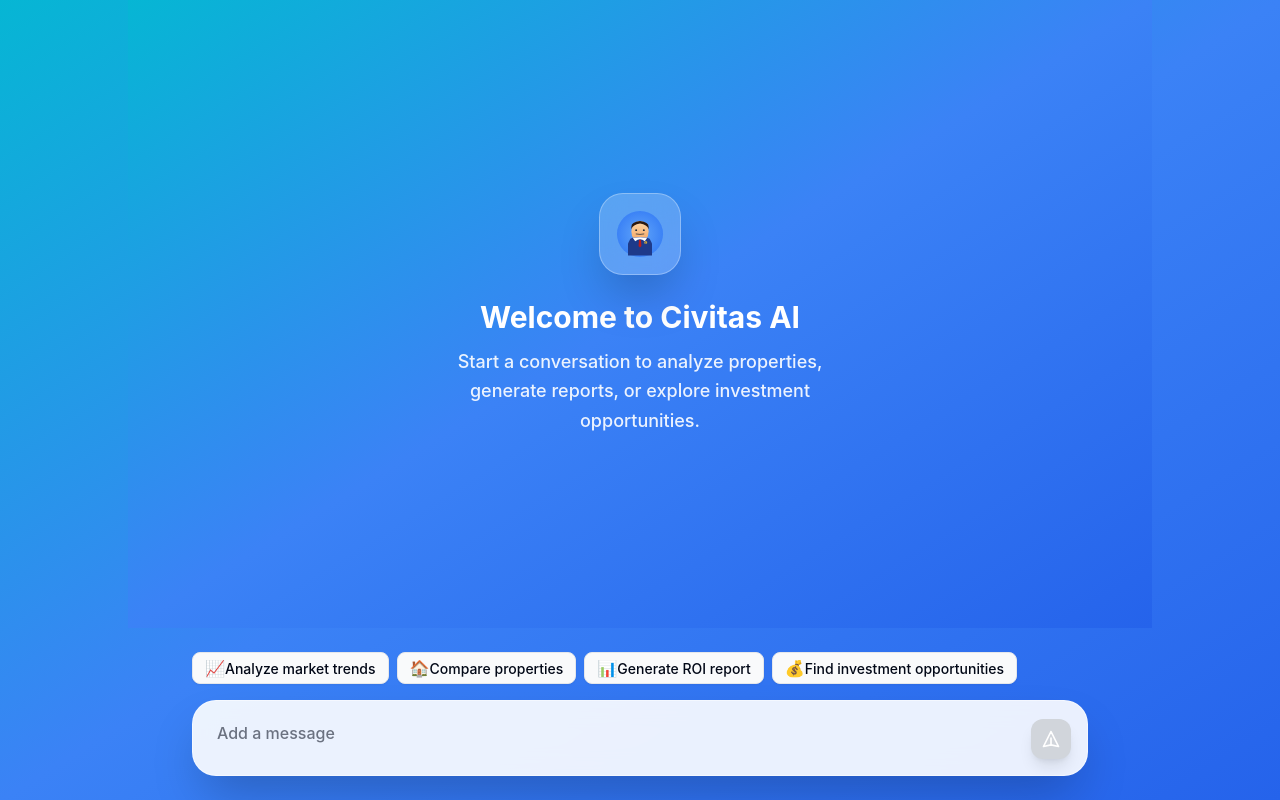
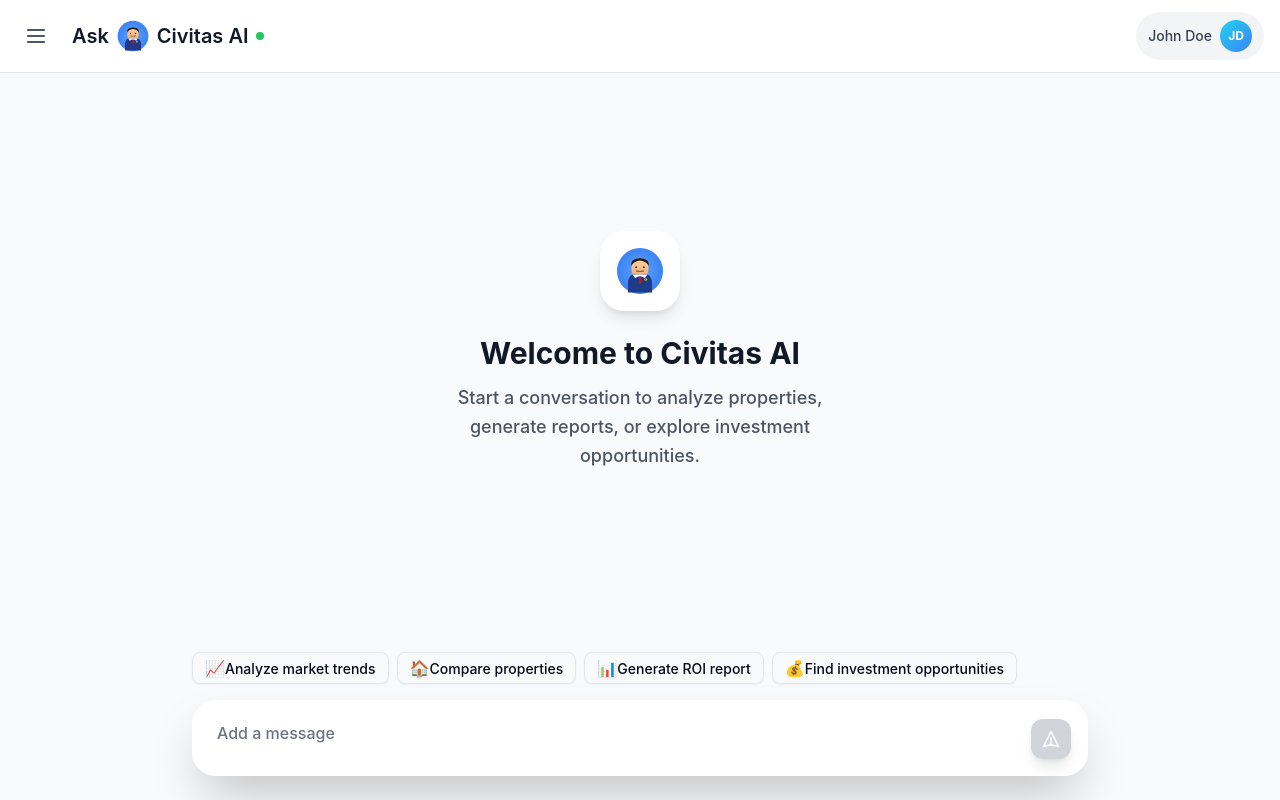
Before and after one commit to Rentfolio-ai/Frontend, a React (Vite) app in the folder civitas-ai/: page / in a window 1280 px wide. Both pictures are taken after typing "name@example.com", "Sample123" into the empty fields and a click on the button "Sign in". Built offline with nearby package versions, Linux system fonts and the light colour scheme.

Commit message:
feat: implement professional light theme with clean top bar and white message cards

```diff
--- a/civitas-ai/src/components/chat/LoadingBubble.tsx
+++ b/civitas-ai/src/components/chat/LoadingBubble.tsx
@@ -6,18 +6,18 @@
     {/* AI Agent Avatar with timestamp placeholder */}
     <div className="flex flex-col items-center gap-1 flex-shrink-0">
       <AgentAvatar size="md" />
-      <div className="text-xs text-white/70 font-medium whitespace-nowrap">
+      <div className="text-xs text-gray-500 font-medium whitespace-nowrap">
         {new Date().toLocaleTimeString([], { hour: '2-digit', minute: '2-digit' })}
       </div>
     </div>
 
-    {/* Glassmorphic thinking bubble */}
+    {/* Clean white thinking bubble */}
     <div className="flex-1 max-w-3xl">
-      <div className="px-6 py-4 rounded-3xl bg-white/25 backdrop-blur-md border border-white/40 shadow-xl flex items-center gap-2">
-        <span className="text-base text-white">Thinking</span>
-        <span className="inline-block w-0.5 h-5 ml-1 bg-white animate-pulse" />
-        <span className="inline-block w-0.5 h-5 ml-1 bg-white animate-pulse" style={{ animationDelay: '0.2s' }} />
-        <span className="inline-block w-0.5 h-5 ml-1 bg-white animate-pulse" style={{ animationDelay: '0.4s' }} />
+      <div className="px-6 py-4 rounded-2xl bg-white border border-gray-200 shadow-md flex items-center gap-2">
+        <span className="text-base text-gray-800">Thinking</span>
+        <span className="inline-block w-0.5 h-5 ml-1 bg-gray-800 animate-pulse" />
+        <span className="inline-block w-0.5 h-5 ml-1 bg-gray-800 animate-pulse" style={{ animationDelay: '0.2s' }} />
+        <span className="inline-block w-0.5 h-5 ml-1 bg-gray-800 animate-pulse" style={{ animationDelay: '0.4s' }} />
       </div>
     </div>
   </div>
--- a/civitas-ai/src/components/chat/MessageBubble.tsx
+++ b/civitas-ai/src/components/chat/MessageBubble.tsx
@@ -45,7 +45,7 @@
             </div>
           )}
           {/* Timestamp below avatar */}
-          <div className="text-xs text-white/70 font-medium whitespace-nowrap">
+          <div className="text-xs text-gray-500 font-medium whitespace-nowrap">
             {typeof message.timestamp === 'string'
               ? message.timestamp
               : message.timestamp.toLocaleString()}
@@ -58,21 +58,19 @@
         <div className="w-12 flex-shrink-0" />
       )}
 
-      {/* Message Content - Glassmorphic bubble */}
+      {/* Message Content - Clean white card */}
       <div className="flex-1 max-w-3xl">
         <div className={cn(
-          'px-6 py-4 rounded-3xl shadow-xl backdrop-blur-md transition-all duration-300',
-          isUser
-            ? 'bg-white/20 text-white border border-white/30'
-            : 'bg-white/25 text-white border border-white/40'
+          'px-6 py-4 rounded-2xl shadow-md transition-all duration-300 bg-white border border-gray-200',
+          isUser && 'bg-gray-50'
         )}>
           <div className={cn(
-            'text-base leading-relaxed whitespace-pre-wrap',
+            'text-base leading-relaxed whitespace-pre-wrap text-gray-800',
             message.isStreaming && 'inline'
           )}>
             {message.content}
             {message.isStreaming && (
-              <span className="inline-block w-0.5 h-5 ml-1 bg-white animate-pulse align-middle" />
+              <span className="inline-block w-0.5 h-5 ml-1 bg-gray-800 animate-pulse align-middle" />
             )}
           </div>
 
@@ -83,13 +81,13 @@
                 <img
                   src={message.attachment.url}
                   alt={message.attachment.name}
-                  className="max-w-md max-h-64 rounded-2xl border-2 border-white/30 shadow-lg"
+                  className="max-w-md max-h-64 rounded-xl border border-gray-200 shadow"
                 />
               ) : (
                 <a
                   href={message.attachment.url}
                   download={message.attachment.name}
-                  className="inline-flex items-center gap-2 px-4 py-2 bg-white/20 backdrop-blur-sm rounded-xl text-sm text-white border border-white/30 hover:bg-white/30 transition-colors"
+                  className="inline-flex items-center gap-2 px-4 py-2 bg-gray-100 rounded-lg text-sm text-gray-700 border border-gray-200 hover:bg-gray-200 transition-colors"
                 >
                   <svg width="16" height="16" fill="none" viewBox="0 0 24 24"><path d="M12 16V4M12 16l-4-4m4 4l4-4" stroke="currentColor" strokeWidth="2" strokeLinecap="round" strokeLinejoin="round"/><rect x="4" y="18" width="16" height="2" rx="1" fill="currentColor"/></svg>
                   {message.attachment.name}
--- a/civitas-ai/src/components/chat/MessageList.tsx
+++ b/civitas-ai/src/components/chat/MessageList.tsx
@@ -23,16 +23,16 @@
 
   if (messages.length === 0) {
     return (
-      <div className="h-full flex items-center justify-center bg-gradient-to-br from-cyan-500 via-blue-500 to-blue-600">
+      <div className="h-full flex items-center justify-center bg-gray-50">
         <div className="text-center space-y-6 max-w-md px-6">
           <div className="mx-auto flex justify-center">
-            <div className="p-4 bg-white/20 backdrop-blur-md rounded-3xl border border-white/30 shadow-2xl">
+            <div className="p-4 bg-white rounded-3xl shadow-lg">
               <AgentAvatar size="lg" />
             </div>
           </div>
           <div>
-            <h3 className="text-3xl font-bold mb-3 text-white">Welcome to Civitas AI</h3>
-            <p className="text-white/90 text-lg leading-relaxed">
+            <h3 className="text-3xl font-bold mb-3 text-gray-900">Welcome to Civitas AI</h3>
+            <p className="text-gray-600 text-lg leading-relaxed">
               Start a conversation to analyze properties, generate reports, or explore investment opportunities.
             </p>
           </div>
@@ -63,8 +63,8 @@
   }
 
   return (
-    <div className="h-full overflow-y-auto bg-gradient-to-br from-cyan-500 via-blue-500 to-blue-600">
-      <div className="p-6 pb-32 space-y-1">
+    <div className="h-full overflow-y-auto bg-gray-50">
+      <div className="max-w-4xl mx-auto p-6 pb-32 space-y-1">
         {grouped.map(({ message, groupLength, isFirst }) => (
           <MessageBubble key={message.id} message={message} groupLength={groupLength} isFirst={isFirst} />
         ))}
--- a/civitas-ai/src/layouts/DesktopShell.tsx
+++ b/civitas-ai/src/layouts/DesktopShell.tsx
@@ -6,12 +6,16 @@
 import { Composer } from '../components/chat/Composer';
 import { generateChatTitle } from '../utils/chatTitles';
 import { SmartSuggestions } from '../components/chat/SmartSuggestions';
+import { AgentAvatar } from '../components/common/AgentAvatar';
+import { useAuth } from '../contexts/AuthContext';
 
 interface DesktopShellProps {
   children?: React.ReactNode;
 }
 
 export const DesktopShell: React.FC<DesktopShellProps> = () => {
+  const { user } = useAuth();
+
   // Import ChatSession from Sidebar component
   type ChatSession = {
     id: string;
@@ -242,8 +246,37 @@
   ];
 
   return (
-    <div className="h-screen flex flex-col overflow-hidden bg-gradient-to-br from-cyan-500 via-blue-500 to-blue-600">
-      {/* Clean, centered chat interface - no clutter */}
+    <div className="h-screen flex flex-col overflow-hidden bg-gray-50">
+      {/* Minimal top bar */}
+      <header className="flex-shrink-0 bg-white border-b border-gray-200 px-4 py-3 flex items-center justify-between">
+        <div className="flex items-center gap-4">
+          <button className="p-2 hover:bg-gray-100 rounded-lg transition-colors">
+            <svg className="w-6 h-6 text-gray-600" fill="none" stroke="currentColor" viewBox="0 0 24 24">
+              <path strokeLinecap="round" strokeLinejoin="round" strokeWidth={2} d="M4 6h16M4 12h16M4 18h16" />
+            </svg>
+          </button>
+          <div className="flex items-center gap-2">
+            <span className="text-xl font-semibold text-gray-900">Ask</span>
+            <div className="flex items-center gap-2">
+              <AgentAvatar size="sm" />
+              <span className="text-xl font-semibold text-gray-900">Civitas AI</span>
+            </div>
+            <span className="w-2 h-2 bg-green-500 rounded-full"></span>
+          </div>
+        </div>
+        <div className="flex items-center gap-3">
+          <div className="flex items-center gap-2 px-3 py-2 bg-gray-100 rounded-full">
+            <span className="text-sm font-medium text-gray-700">{user?.name || 'User'}</span>
+            <div className="w-8 h-8 rounded-full bg-gradient-to-br from-cyan-400 to-blue-500 flex items-center justify-center">
+              <span className="text-xs font-bold text-white">
+                {user?.name ? user.name.split(' ').map(n => n[0]).join('').toUpperCase().slice(0, 2) : 'U'}
+              </span>
+            </div>
+          </div>
+        </div>
+      </header>
+
+      {/* Clean, centered chat interface */}
       <div className="flex flex-1 overflow-hidden">
         {/* Hidden Left Sidebar - can be toggled if needed */}
         <div className={`
```
